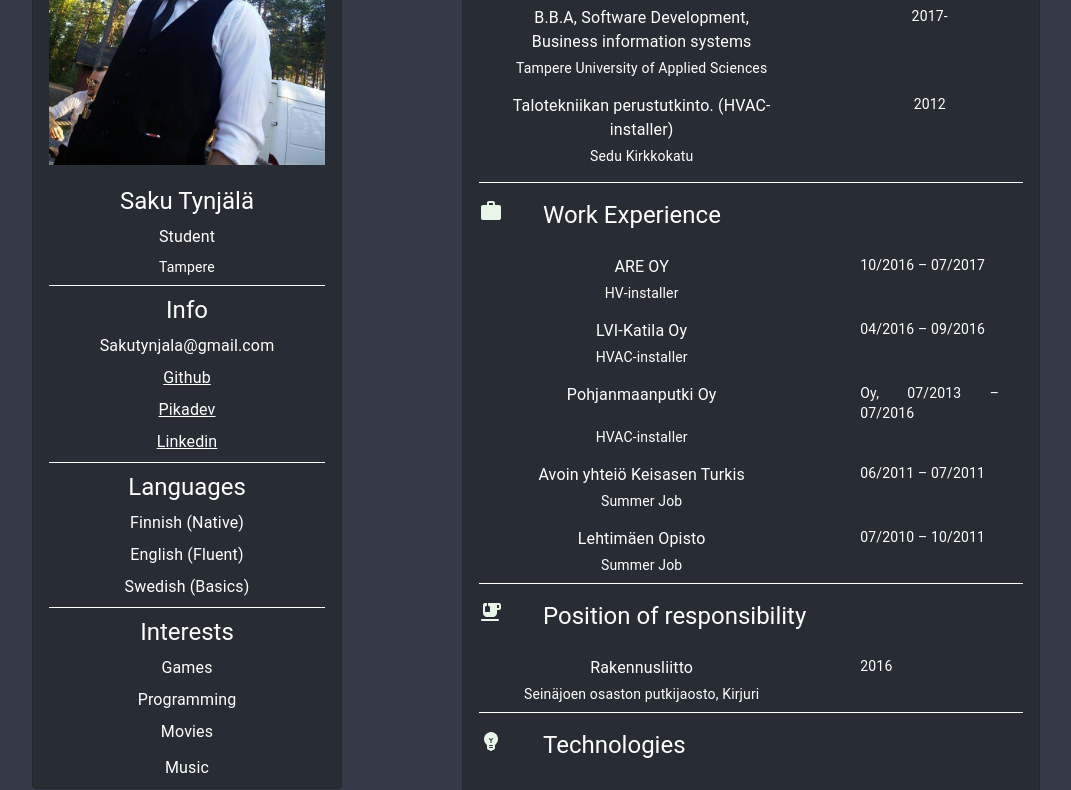
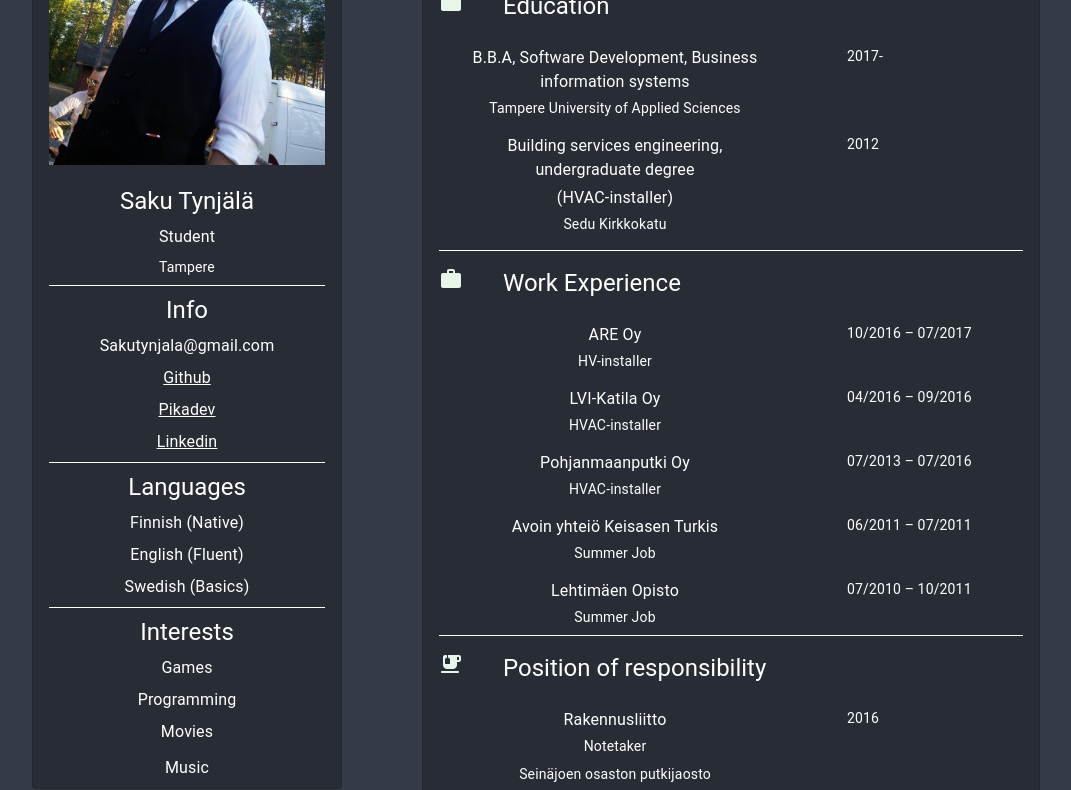
Before and after one commit to Sakkendalen/my-website, a React (Create React App) app: page / in a window 1280 px wide. Shown: the part 340-1130 px from the top of the page, without its empty margins (104-1175 px from the left). Built offline with nearby package versions, Linux system fonts and the light colour scheme.

Commit message:
minor css
Scope:
-Saku.js

Because:
-Minor css fixes

```diff
--- a/src/components/Saku.js
+++ b/src/components/Saku.js
@@ -56,7 +56,7 @@ export default class Saku extends Component {
         return (
           <div className='content'>
             <div className='shortInfo'>
-              <Paper variant="outlined" style={{backgroundColor: '#282c34'}}>
+              <Paper variant='outlined' style={{backgroundColor: '#282c34'}}>
                 <div className='imgCont'>
                   <Image alt='kuva' src={logo} rounded style={{maxHeight:'50vh', maxWidth:'50vh', padding: '2vh' }} />
                 </div>
@@ -148,7 +148,7 @@ export default class Saku extends Component {
                     <Typography variant='body1' style={{ flex:'2', paddingBottom: '0.5vh', paddingInline: '5vh', color: 'white' }}>
                     B.B.A, Software Development, Business information systems
                     </Typography>
-                    <Typography variant='body2' style={{ flex:'1', paddingBottom: '0.5vh', paddingInline: '5vh', color: 'white' }}>
+                    <Typography className='dateAlign' variant='body2'>
                       2017-
                     </Typography>
                   </div>
@@ -162,11 +162,18 @@ export default class Saku extends Component {
 
                     <div className='textContRow'>
                     <Typography variant='body1' style={{ flex:'2', paddingBottom: '0.5vh', paddingInline: '5vh', color: 'white' }}>
-                        Talotekniikan perustutkinto. (HVAC-installer)
+                    Building services engineering, undergraduate degree
                     </Typography>
-                    <Typography variant='body2' style={{ flex:'1', paddingBottom: '0.5vh', paddingInline: '5vh', color: 'white' }}>
+                    <Typography className='dateAlign' variant='body2'>
                       2012
                     </Typography>
+                  </div>
+
+                  <div className='textContRow'>
+                    <Typography variant='body1' style={{ flex:'2', paddingBottom: '0.5vh', paddingInline: '5vh', color: 'white' }}>
+                    (HVAC-installer)
+                    </Typography>
+                    <Typography variant='body2' style={{ flex:'1', paddingBottom: '0.5vh', paddingInline: '5vh', color: 'white' }}/>
                   </div>
 
                   <div className='textContRow'>
@@ -187,9 +194,9 @@ export default class Saku extends Component {
 
                   <div className='textContRow'>
                     <Typography variant='body1' style={{ flex:'2', paddingBottom: '0.5vh', paddingInline: '5vh', color: 'white' }}>
-                     ARE OY
+                     ARE Oy
                     </Typography>
-                    <Typography variant='body2' style={{ textAlign:'justify', flex:'1', paddingBottom: '0.5vh', paddingInline: '5vh', color: 'white'}}>
+                    <Typography className='dateAlign' variant='body2'>
                       10/2016 – 07/2017
                     </Typography>
                   </div>
@@ -204,7 +211,7 @@ export default class Saku extends Component {
                     <Typography variant='body1' style={{ flex:'2', paddingBottom: '0.5vh', paddingInline: '5vh', color: 'white' }}>
                     LVI-Katila Oy
                     </Typography>
-                    <Typography variant='body2' style={{ flex:'1', textAlign:'justify',paddingBottom: '0.5vh', paddingInline: '5vh', color: 'white' }}>
+                    <Typography className='dateAlign' variant='body2'>
                     04/2016 – 09/2016
                     </Typography>
                   </div>
@@ -219,8 +226,8 @@ export default class Saku extends Component {
                     <Typography variant='body1' style={{ flex:'2', paddingBottom: '0.5vh', paddingInline: '5vh', color: 'white' }}>
                       Pohjanmaanputki Oy
                     </Typography>
-                    <Typography variant='body2' style={{ flex:'1', textAlign:'justify', textAlign:'justify',paddingBottom: '0.5vh', paddingInline: '5vh', color: 'white' }}>
-                      Oy, 07/2013 – 07/2016
+                    <Typography className='dateAlign' variant='body2'>
+                      07/2013 – 07/2016
                     </Typography>
                   </div>
                   <div className='textContRow'>
@@ -234,7 +241,7 @@ export default class Saku extends Component {
                     <Typography variant='body1' style={{ flex:'2', paddingBottom: '0.5vh', paddingInline: '5vh', color: 'white' }}>
                     Avoin yhteiö Keisasen Turkis
                     </Typography>
-                    <Typography variant='body2' style={{ flex:'1', textAlign:'justify', paddingBottom: '0.5vh', paddingInline: '5vh', color: 'white' }}>
+                    <Typography className='dateAlign' variant='body2'>
                       06/2011 – 07/2011
                     </Typography>
                   </div>
@@ -249,7 +256,7 @@ export default class Saku extends Component {
                     <Typography variant='body1' style={{ flex:'2', paddingBottom: '0.5vh', paddingInline: '5vh', color: 'white' }}>
                     Lehtimäen Opisto
                     </Typography>
-                    <Typography variant='body2' style={{ flex:'1', textAlign:'justify', paddingBottom: '0.5vh', paddingInline: '5vh', color: 'white' }}>
+                    <Typography className='dateAlign' variant='body2'>
                       07/2010 – 10/2011
                     </Typography>
                   </div>
@@ -271,13 +278,19 @@ export default class Saku extends Component {
                     <Typography variant='body1' style={{flex:'2', paddingBottom: '0.5vh', paddingInline: '5vh', color: 'white' }}>
                       Rakennusliitto
                     </Typography>
-                    <Typography variant='body2' style={{flex:'1', textAlign:'justify', paddingBottom: '0.5vh', paddingInline: '5vh', color: 'white' }}>
+                    <Typography className='dateAlign' variant='body2'>
                       2016
                     </Typography>
                   </div>
                   <div className='textContRow'>
                     <Typography variant='body2' style={{flex:'2', paddingBottom: '1vh', paddingInline: '5vh', color: 'white' }}>
-                      Seinäjoen osaston putkijaosto, Kirjuri
+                      Notetaker
+                    </Typography>
+                    <Typography variant='body2' style={{ flex:'1', paddingBottom: '2vh', paddingInline: '5vh', color: 'white' }}/>
+                  </div>
+                  <div className='textContRow'>
+                    <Typography variant='body2' style={{flex:'2', paddingBottom: '1vh', paddingInline: '5vh', color: 'white' }}>
+                      Seinäjoen osaston putkijaosto
                     </Typography>
                     <Typography variant='body2' style={{ flex:'1', paddingBottom: '2vh', paddingInline: '5vh', color: 'white' }}/>
                   </div>
--- a/src/styles/Saku.css
+++ b/src/styles/Saku.css
@@ -11,6 +11,7 @@
         flex: 1;
         flex-direction: column;
         padding-left: 15vh;
+        padding-right: 5vh;
     }
 
     .textContShort {
@@ -33,10 +34,17 @@
     .textCont {
         display: flex;
         flex: 2;
-        padding-left: 15vh;
+        padding-left: 5vh;
         padding-right: 15vh;
         min-width: 50vh;
         max-width: 150vh;
+    }
+    .dateAlign {
+        flex: 1;
+        padding-bottom: 0.5vh;
+        padding-inline: 5vh;
+        text-align: justify;
+        color: white;
     }
 }
 
@@ -77,4 +85,11 @@
     .SkillLevel{
         display: none !important;
     }
+
+    .dateAlign {
+        flex: 1;
+        padding-bottom: 0.5vh;
+        padding-inline: 5vh;
+        color: white;
+    }
 }
--- a/src/styles/texts/infoText.js
+++ b/src/styles/texts/infoText.js
@@ -1,4 +1,7 @@
 const mytext = `I am a fourth year student in Tampere University of Applied Sciences.
-Currently I am getting my degree on Software development. I can work on projects both on-site and off-site.`;
+Currently I am getting my degree on Software development. I can work on projects both on-site and off-site.
+I'm looking for workplace where i can complete my trainee period and do my thesis.
+I'm always eager to face new challenges what i can overcome with positive work enviroment.
+Feel free to contact me by email.`;
 
 export default mytext ;
```
